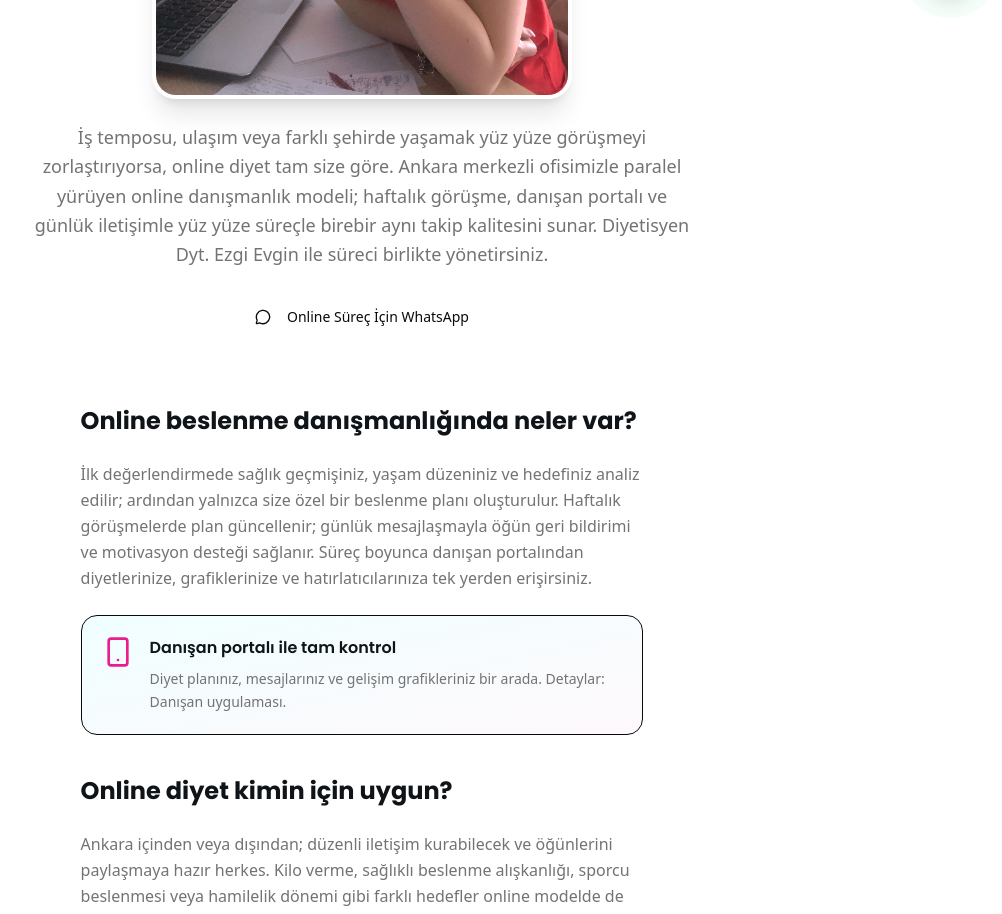
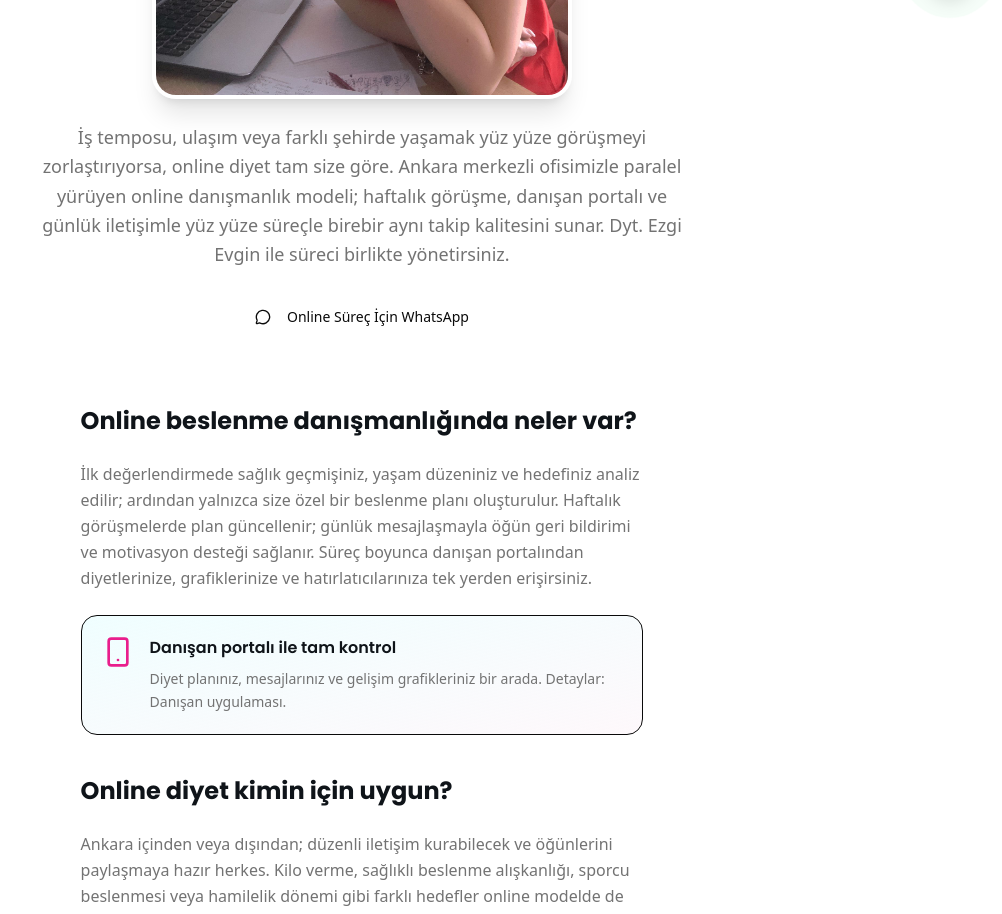
Before and after one commit to nourish88/dyt-exgi-evgin-aktas, a Next.js app: page /online-diyet-ankara in a window 1280 px wide. Shown: the part 780-1694 px from the top of the page, without its empty margins (278-1280 px from the left). Built offline with nearby package versions, Linux system fonts and the light colour scheme; no server answers.

Commit message:
UI: Fix text alignment and redundancy in online-diyet-ankara

```diff
--- a/src/app/online-diyet-ankara/page.tsx
+++ b/src/app/online-diyet-ankara/page.tsx
@@ -145,12 +145,12 @@ export default function OnlineDiyetAnkaraPage() {
                 sizes="(max-width: 768px) 100vw, 800px"
               />
             </div>
-            <p className="text-base md:text-lg text-muted-foreground max-w-prose mx-auto leading-relaxed">
+            <p className="text-base md:text-lg text-muted-foreground max-w-prose mx-auto leading-relaxed text-justify md:text-center">
               İş temposu, ulaşım veya farklı şehirde yaşamak yüz yüze
               görüşmeyi zorlaştırıyorsa, online diyet tam size göre. Ankara
               merkezli ofisimizle paralel yürüyen online danışmanlık modeli;
               haftalık görüşme, danışan portalı ve günlük iletişimle yüz yüze
-              süreçle birebir aynı takip kalitesini sunar. Diyetisyen{" "}
+              süreçle birebir aynı takip kalitesini sunar.{" "}
               <Link
                 href="/ezgi-evgin-diyetisyen"
                 className="text-primary hover:underline font-medium"
```
